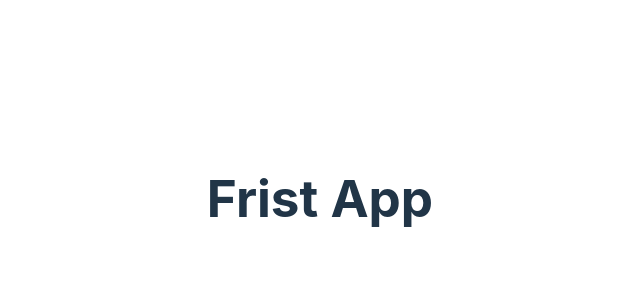
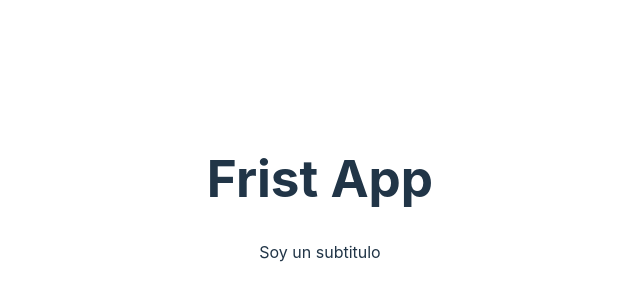
Before and after one commit to ing-jose-rafael/react-curso, a React (Vite) app: page / in a window 1280 px wide. Shown: the part 202-502 px from the top of the page, without its empty margins (320-960 px from the left). Built offline with nearby package versions, Linux system fonts and the light colour scheme.

Commit message:
Retornar elementos en el Componente - Fragment

```diff
--- a/src/FirstApp.jsx
+++ b/src/FirstApp.jsx
@@ -1,5 +1,10 @@
 export const FirstApp = () => {
-    return ( <h1>Frist App</h1> );
+    return (
+        <>
+            <h1>Frist App</h1>
+            <p>Soy un subtitulo</p>
+        </>
+    );
 }
 
 // export default FristApp;
```
